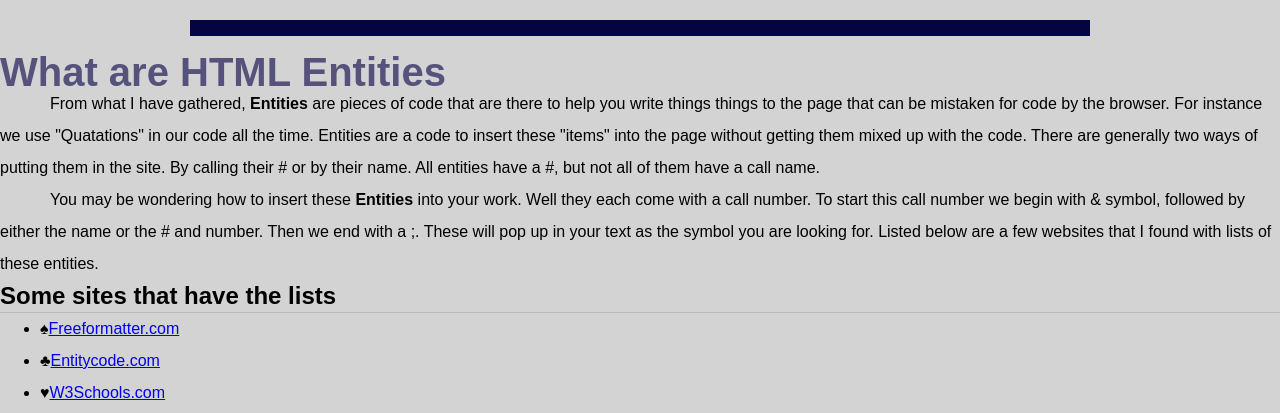
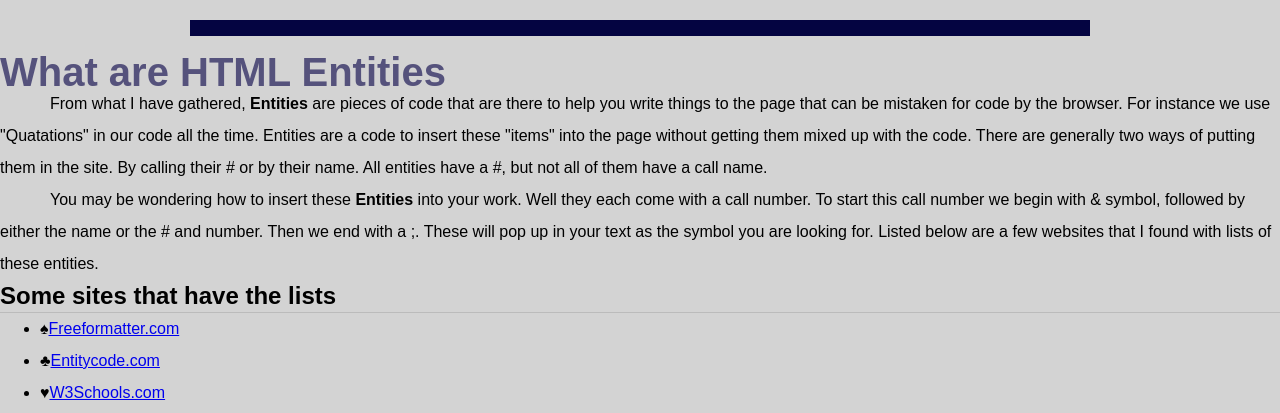
Before and after one commit to DragonofWest/Kevins_Public_site, a plain HTML site: page HTMLentities.html in a window 1280 px wide. Shown: the top 413 px of the page. Drawn offline with Linux system fonts and the light colour scheme.

Commit message:
Update HTMLentities.html

```diff
--- a/HTMLentities.html
+++ b/HTMLentities.html
@@ -13,7 +13,7 @@
         </header>
 
         <h1>What are HTML Entities</h1>
-            <p>From what I have gathered, <strong>Entities</strong> are pieces of code that are there to help you write things things to the page that can be mistaken for code by the browser.
+            <p>From what I have gathered, <strong>Entities</strong> are pieces of code that are there to help you write things to the page that can be mistaken for code by the browser.
                 For instance we use &#34;Quatations&#34; in our code all the time. Entities are a code to insert these &#34;items&#34; into the page without getting them mixed up with the code.
                 There are generally two ways of putting them in the site. By calling their &#35; or by their name. All entities have a &#35;, but not all of them have a call name.
             </p>
```
